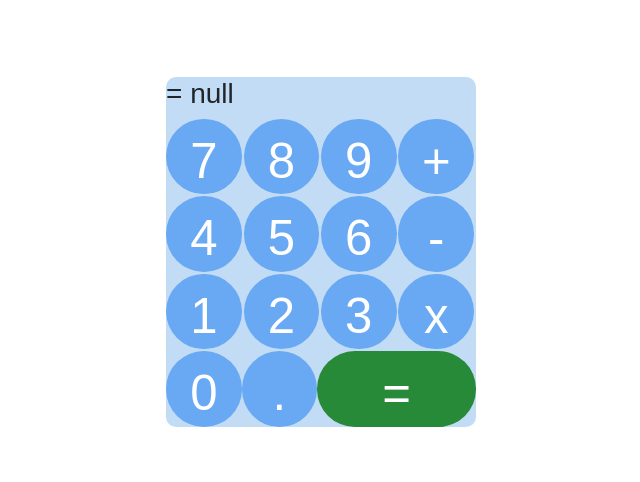
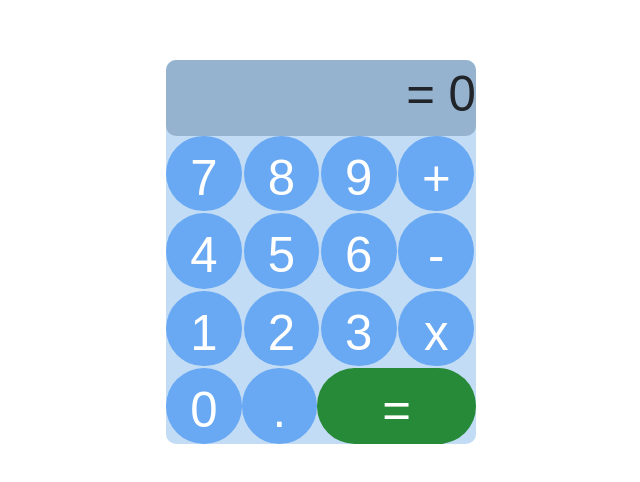
Before and after one commit to AndreiHackedU/todo-app, a React (Create React App) app: page / in a window 1280 px wide. Shown: the part 148-630 px from the top of the page, without its empty margins (319-959 px from the left). Built offline with nearby package versions, Linux system fonts and the light colour scheme.

Commit message:
calculator

```diff
--- a/src/App.js
+++ b/src/App.js
@@ -27,9 +27,11 @@ export default () => {
       <header className="App-header">
         <div id="calculator">
           <div>
-            <h3>{`${firstNumber ? firstNumber : ""} ${
-              operator ? operator : ""
-            } ${secondNumber ? secondNumber : ""} = ${result}`}</h3>
+            <div id="textinput" type="text">{`${
+              firstNumber ? firstNumber : ""
+            } ${operator ? operator : ""} ${
+              secondNumber ? secondNumber : ""
+            } = ${result ? result : "0"}`}</div>
           </div>
           <div className="numbersRoot">
             {numbers.map((number) => (
```
